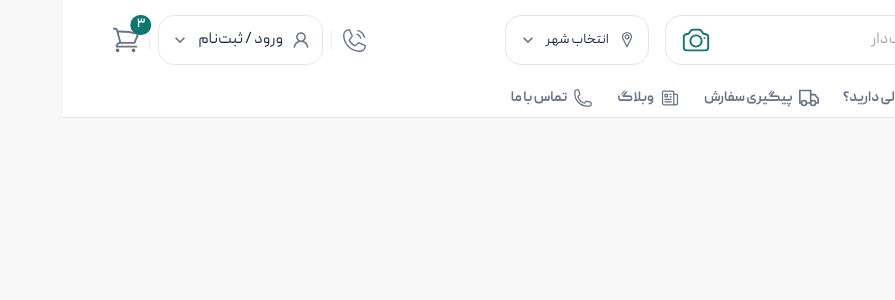
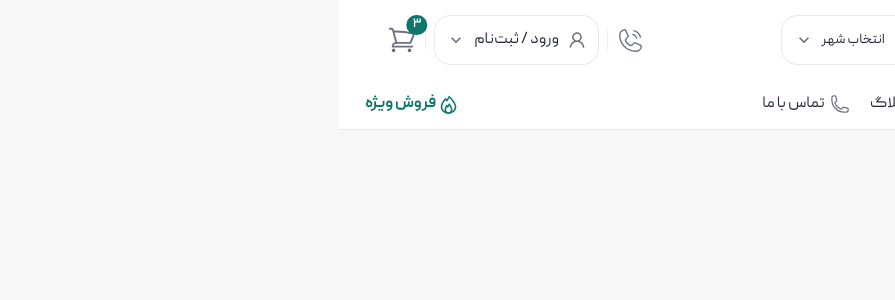
Before and after one commit to devfaf/kalachi-shop, a Next.js app: page / in a window 1280 px wide. Shown: the top 300 px of the page, without its empty margins (385-1280 px from the left). Built offline with nearby package versions, Linux system fonts and the light colour scheme; what @mui/material-nextjs would draw is missing.

Commit message:
feat: add semantic tags for navbar

```diff
--- a/src/components/layout/Navigation/Navbar.tsx
+++ b/src/components/layout/Navigation/Navbar.tsx
@@ -1,4 +1,4 @@
-import { Box, Button, Popper, Paper } from "@mui/material";
+import { Box, Button, Popper, Link } from "@mui/material";
 import { navItems } from "@/components/data/navigation/navItems"
 import { useState } from "react";
 import type { NavItem } from "@/components/data/navigation/navItems";
@@ -28,43 +28,51 @@ export default function Navbar() {
 
     return (
         <Box
+            component={"ul"}
             sx={{
-            display:"flex"
+                display: "flex",
             }}
         >
             {
                 navItems.map((item, index) => {
                     return (
-                        <Button
+                        <Box
+                            component="li"
+                        >
+                            <Link href={item.href}
                                 key={item.label}
                                 sx={{
-                                color: "text.secondary",
-                                display:"flex",
-                                gap:"10px",
-                                justifyContent:"center",
-                                alignItems:"center"
+                                    color: "text.primary",
+                                    display: "flex",
+                                    gap: "5px",
+                                    justifyContent: "center",
+                                    alignItems: "center",
+                                    p: "10px",
+                                    textDecoration: "none",
+                                    "&:hover": {
+                                        color: "text.primary",
+                                    }
                                 }}
-                            startIcon={
-                                <Box
-                                    component={item.icon}
-                                    sx={{
-                                        color: "text.secondary"
-                                    }}
-                                />
-                            }
                                 onMouseEnter={(event) => openSubMenu(
                                     event, item, index
                                 )}
                             >
+                                <Box
+                                    component={item.icon}
+                                    sx={{
+                                        color: "text.secondary",
+                                        fontSize: "20px",
+                                    }}></Box>
                                 {item.label}
-                        </Button>
+                            </Link>
+                        </Box>
                     )
                 })
             }
             <Popper
                 open={anchorEl !== null}
                 anchorEl={anchorEl}
-                placement="bottom-start"
+                placement="bottom-end"
                 onMouseLeave={() => {
                     setAnchorEl(null);
                     setActiveItem(null);
@@ -89,6 +97,6 @@ export default function Navbar() {
                         ))}
                 </Box>
             </Popper>
-        </Box>
+        </Box >
     );
 }
--- a/src/components/layout/Navigation/Navigation.tsx
+++ b/src/components/layout/Navigation/Navigation.tsx
@@ -1,9 +1,47 @@
+import { Box, Link } from "@mui/material";
 import Navbar from "./Navbar";
+import { LiaFireAltSolid } from "react-icons/lia";
 
 const Navigation = () => {
 
     return (
-        <Navbar />
+        <Box
+            component={"nav"}
+            sx={{
+                px:2,
+                display:'flex',
+                justifyContent:'space-between',
+                alignItems:'center',
+
+            }}
+        >
+            <Navbar />
+            <Box>
+                <ul>
+                    <li>
+                        <Link
+                        href={"/"}
+                        sx={{
+                            display:"flex",
+                            alignItems:"center",
+                            textDecoration:"none",
+                            p:'10px',
+                            fontWeight:700
+                        }}
+                        >
+                            <Box
+                            component={LiaFireAltSolid}
+                            sx={{
+                                fontSize:"25px"
+                            }}
+                            ></Box>
+                            فروش ویژه
+                        </Link>
+                    </li>
+                </ul>
+            </Box>
+        </Box>
+
     )
 }
 export default Navigation
--- a/src/styles/theme.ts
+++ b/src/styles/theme.ts
@@ -151,6 +151,24 @@ const theme = createTheme({
   spacing: 8,
 
   components: {
+    MuiCssBaseline: {
+      styleOverrides: {
+        ul: {
+          listStyle: "none",
+          padding: 0,
+          margin: 0,
+        },
+
+        li: {
+          listStyle: "none",
+        },
+
+        a: {
+          textDecoration: "none",
+          color: "inherit",
+        },
+      },
+    },
     MuiButton: {
       defaultProps: {
         disableElevation: true,
```
Also changed, not shown: src/components/data/navigation/navItems.ts (+5 -4 lines). Lines whose indentation alone changed are shown as unchanged.
